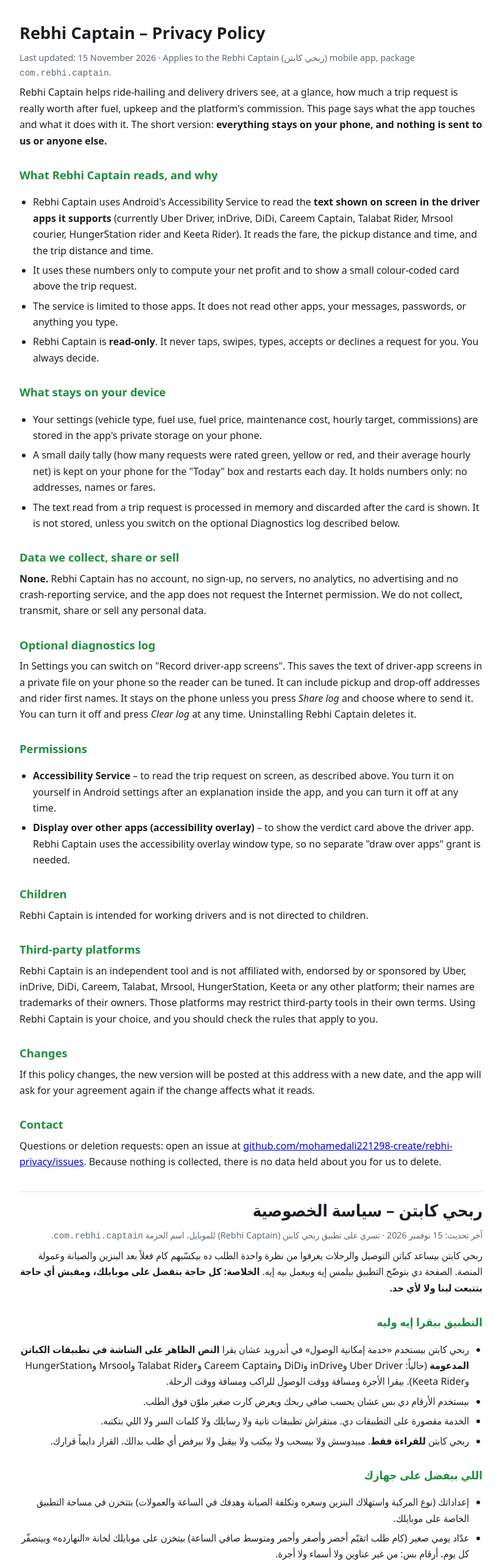
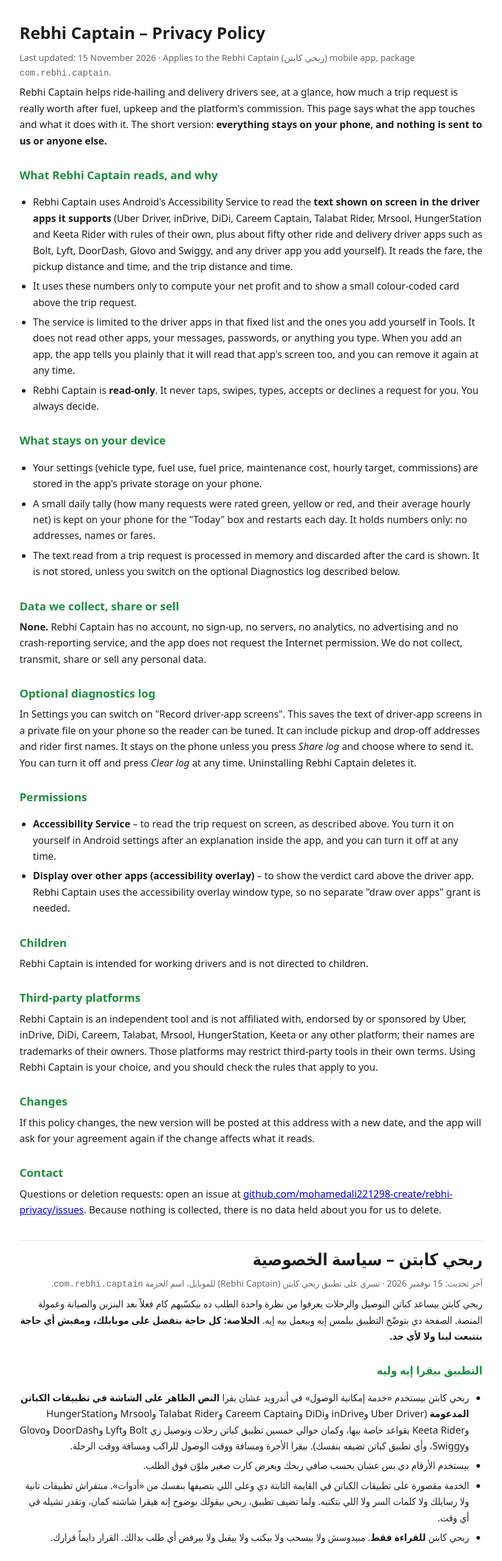
Before and after one commit to mohamedali221298-create/rebhi-privacy, a plain HTML site: page index.html in a window 1280 px wide. Shown: the top 2560 px of the page at 61% size, without its empty margins (228-1052 px from the left). Drawn offline with Linux system fonts and the light colour scheme.

Commit message:
Describe the wider list of driver apps and the add-an-app option

```diff
--- a/index.html
+++ b/index.html
@@ -27,9 +27,9 @@
 
 <h2>What Rebhi Captain reads, and why</h2>
 <ul>
-  <li>Rebhi Captain uses Android's Accessibility Service to read the <strong>text shown on screen in the driver apps it supports</strong> (currently Uber Driver, inDrive, DiDi, Careem Captain, Talabat Rider, Mrsool courier, HungerStation rider and Keeta Rider). It reads the fare, the pickup distance and time, and the trip distance and time.</li>
+  <li>Rebhi Captain uses Android's Accessibility Service to read the <strong>text shown on screen in the driver apps it supports</strong> (Uber Driver, inDrive, DiDi, Careem Captain, Talabat Rider, Mrsool, HungerStation and Keeta Rider with rules of their own, plus about fifty other ride and delivery driver apps such as Bolt, Lyft, DoorDash, Glovo and Swiggy, and any driver app you add yourself). It reads the fare, the pickup distance and time, and the trip distance and time.</li>
   <li>It uses these numbers only to compute your net profit and to show a small colour-coded card above the trip request.</li>
-  <li>The service is limited to those apps. It does not read other apps, your messages, passwords, or anything you type.</li>
+  <li>The service is limited to the driver apps in that fixed list and the ones you add yourself in Tools. It does not read other apps, your messages, passwords, or anything you type. When you add an app, the app tells you plainly that it will read that app's screen too, and you can remove it again at any time.</li>
   <li>Rebhi Captain is <strong>read-only</strong>. It never taps, swipes, types, accepts or declines a request for you. You always decide.</li>
 </ul>
 
@@ -73,9 +73,9 @@
 
 <h2>التطبيق بيقرا إيه وليه</h2>
 <ul>
-  <li>ربحي كابتن بيستخدم «خدمة إمكانية الوصول» في أندرويد عشان يقرا <strong>النص الظاهر على الشاشة في تطبيقات الكباتن المدعومة</strong> (حالياً: Uber Driver وinDrive وDiDi وCareem Captain وTalabat Rider وMrsool وHungerStation وKeeta Rider). بيقرا الأجرة ومسافة ووقت الوصول للراكب ومسافة ووقت الرحلة.</li>
+  <li>ربحي كابتن بيستخدم «خدمة إمكانية الوصول» في أندرويد عشان يقرا <strong>النص الظاهر على الشاشة في تطبيقات الكباتن المدعومة</strong> (Uber Driver وinDrive وDiDi وCareem Captain وTalabat Rider وMrsool وHungerStation وKeeta Rider بقواعد خاصة بيها، وكمان حوالي خمسين تطبيق كباتن رحلات وتوصيل زي Bolt وLyft وDoorDash وGlovo وSwiggy، وأي تطبيق كباتن تضيفه بنفسك). بيقرا الأجرة ومسافة ووقت الوصول للراكب ومسافة ووقت الرحلة.</li>
   <li>بيستخدم الأرقام دي بس عشان يحسب صافي ربحك ويعرض كارت صغير ملوّن فوق الطلب.</li>
-  <li>الخدمة مقصورة على التطبيقات دي. مبتقراش تطبيقات تانية ولا رسايلك ولا كلمات السر ولا اللي بتكتبه.</li>
+  <li>الخدمة مقصورة على تطبيقات الكباتن في القايمة الثابتة دي وعلى اللي بتضيفها بنفسك من «أدوات». مبتقراش تطبيقات تانية ولا رسايلك ولا كلمات السر ولا اللي بتكتبه. ولما تضيف تطبيق، ربحي بيقولك بوضوح إنه هيقرا شاشته كمان، وتقدر تشيله في أي وقت.</li>
   <li>ربحي كابتن <strong>للقراءة فقط</strong>. مبيدوسش ولا بيسحب ولا بيكتب ولا بيقبل ولا بيرفض أي طلب بدالك. القرار دايماً قرارك.</li>
 </ul>
 
```
